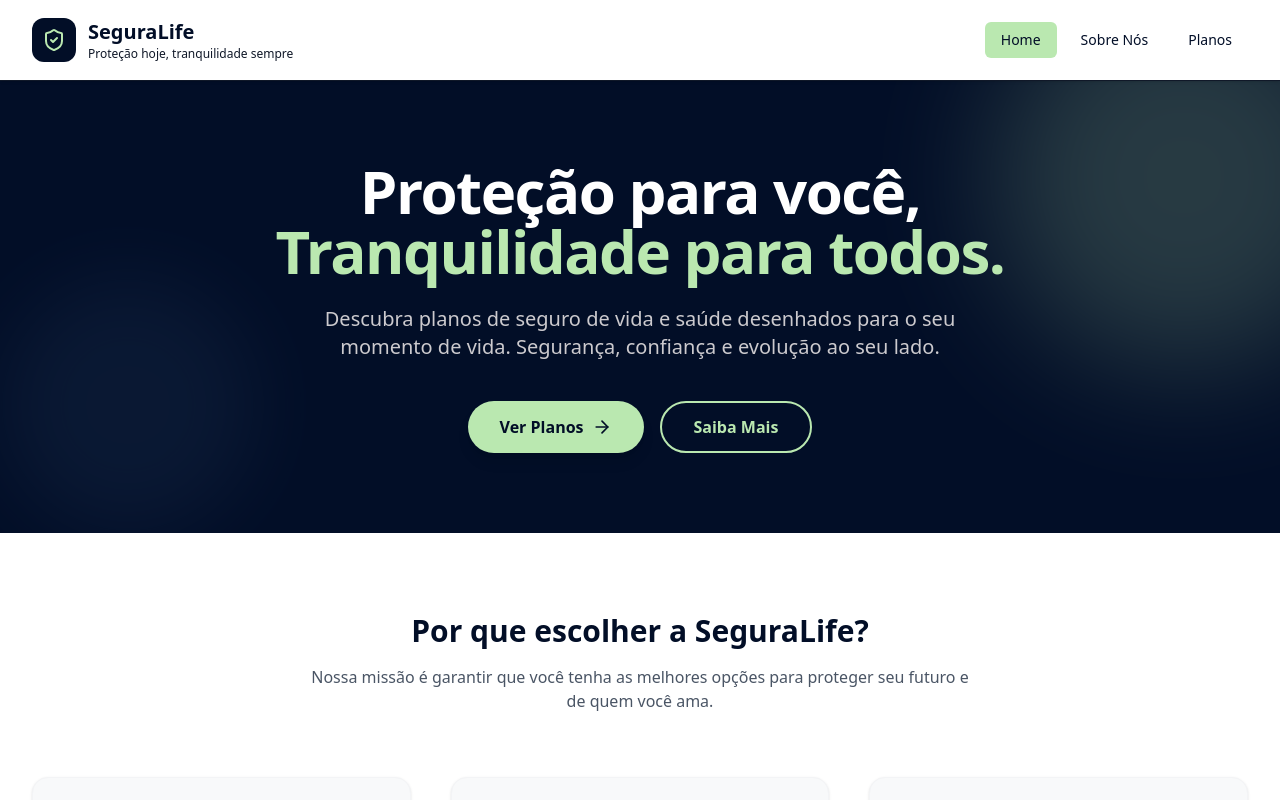
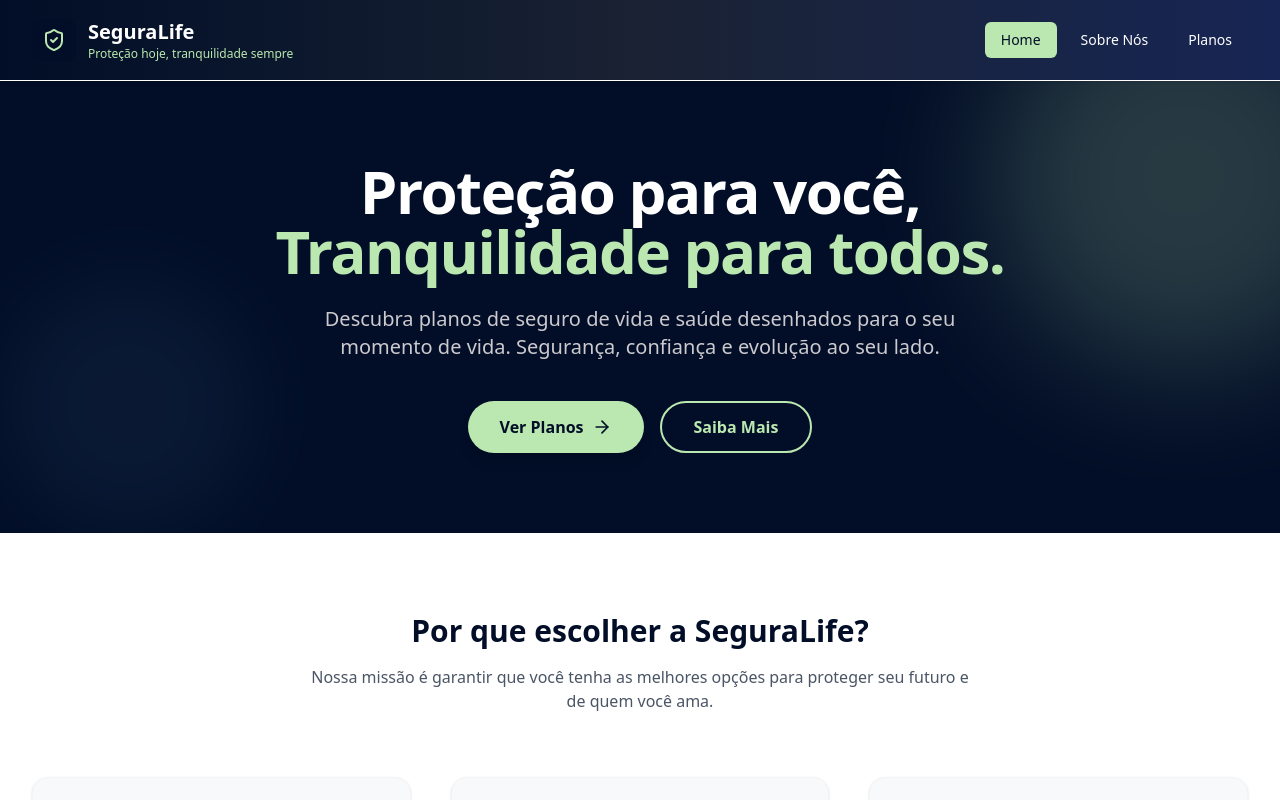
Before and after one commit to Grupo-03-Turma-JavaScript-10/app-seguro-de-vida-frontend, a React (Vite) app: page / in a window 1280 px wide. Shown: the top 800 px of the page. Built offline with nearby package versions, Linux system fonts and the light colour scheme.

Commit message:
feat: estilização do header e utilização do toast para capturar o erro do metodo especifico.

```diff
--- a/src/components/Header.tsx
+++ b/src/components/Header.tsx
@@ -13,8 +13,8 @@ export function Header() {
   ];
 
   return (
-    <header className="bg-white border-b border-border sticky top-0 z-50 shadow-sm">
-      <div className="max-w-7xl mx-auto px-4 sm:px-6 lg:px-8">
+    <header className="bg-gradient-to-r from-[#020e27] via-[#1a2233] to-[#172554] border-b border-border sticky top-0 z-50 shadow-sm text-white">
+       <div className="max-w-7xl mx-auto px-4 sm:px-6 lg:px-8">
         <div className="flex items-center justify-between h-20">
 
           {/* Logo */}
@@ -23,10 +23,10 @@ export function Header() {
               <ShieldCheck className="w-6 h-6 text-[#bae8b0]" />
             </div>
             <div className="leading-tight">
-              <h1 className="text-xl font-bold text-[#020e27]">
+              <h1 className="text-xl font-bold text-white">
                 SeguraLife
               </h1>
-              <p className="text-xs text-muted-foreground">
+              <p className="text-xs text-[#bae8b0]">
                 Proteção hoje, tranquilidade sempre
               </p>
             </div>
@@ -42,7 +42,7 @@ export function Header() {
                     className={
                       isActive
                         ? "bg-[#bae8b0] text-[#020e27] hover:bg-[#a3d995]"
-                        : "text-[#020e27] hover:bg-muted"
+                        : "text-white hover:text-[#bae8b0]"
                     }
                   >
                     {item.label}
--- a/src/components/produtos/FormCadastro.tsx
+++ b/src/components/produtos/FormCadastro.tsx
@@ -202,6 +202,7 @@ export default function FormCadastro({
           </div>
         </div>
 
+
         <div className="flex gap-4">
           <button
             type="button"
--- a/src/pages/Produtos.tsx
+++ b/src/pages/Produtos.tsx
@@ -144,9 +144,17 @@ export default function Produtos() {
 
       setEtapa('planos');
       setPlanoSelecionado(null);
-    } catch (erro) {
+    } catch (erro: any) {
       console.error('Erro ao criar cadastro:', erro);
-      toast.error('Erro ao criar cadastro. Tente novamente.');
+      // Verifica se é o erro de menor de idade vindo do backend
+      if (
+        erro?.response?.data?.message === 'Usuário deve ter pelo menos 18 anos' ||
+        (Array.isArray(erro?.response?.data?.message) && erro.response.data.message.includes('Usuário deve ter pelo menos 18 anos'))
+      ) {
+        toast.error('Você deve ter pelo menos 18 anos para se cadastrar.');
+      } else {
+        toast.error('Erro ao criar cadastro. Tente novamente.');
+      }
     } finally {
       setLoading(false);
     }
```
